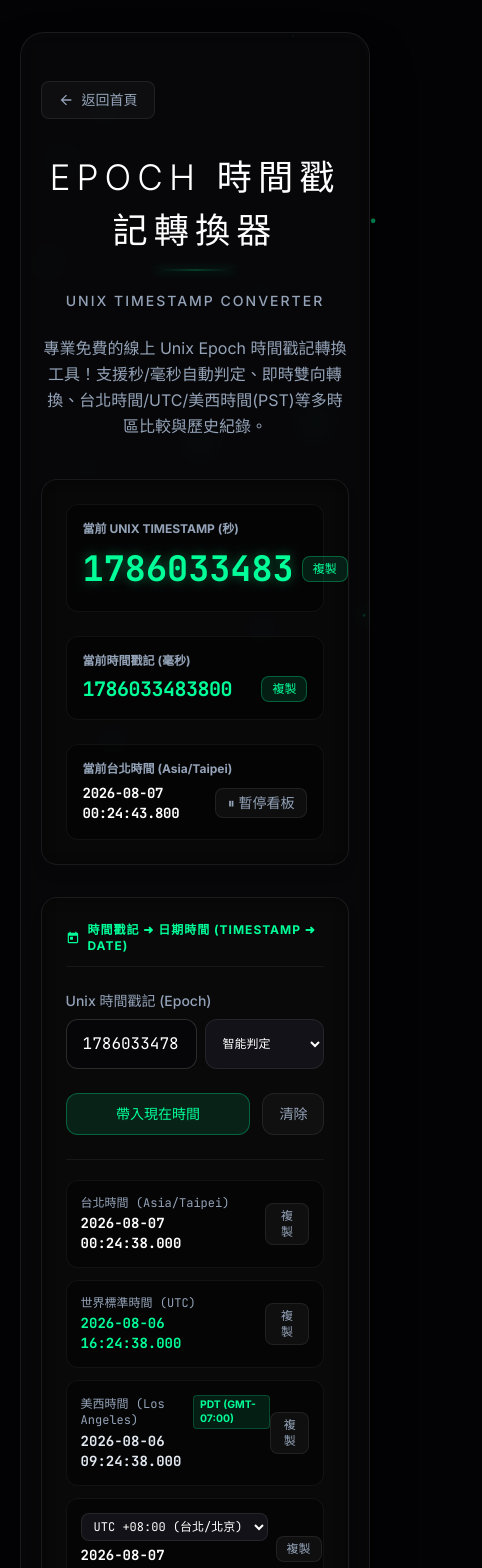
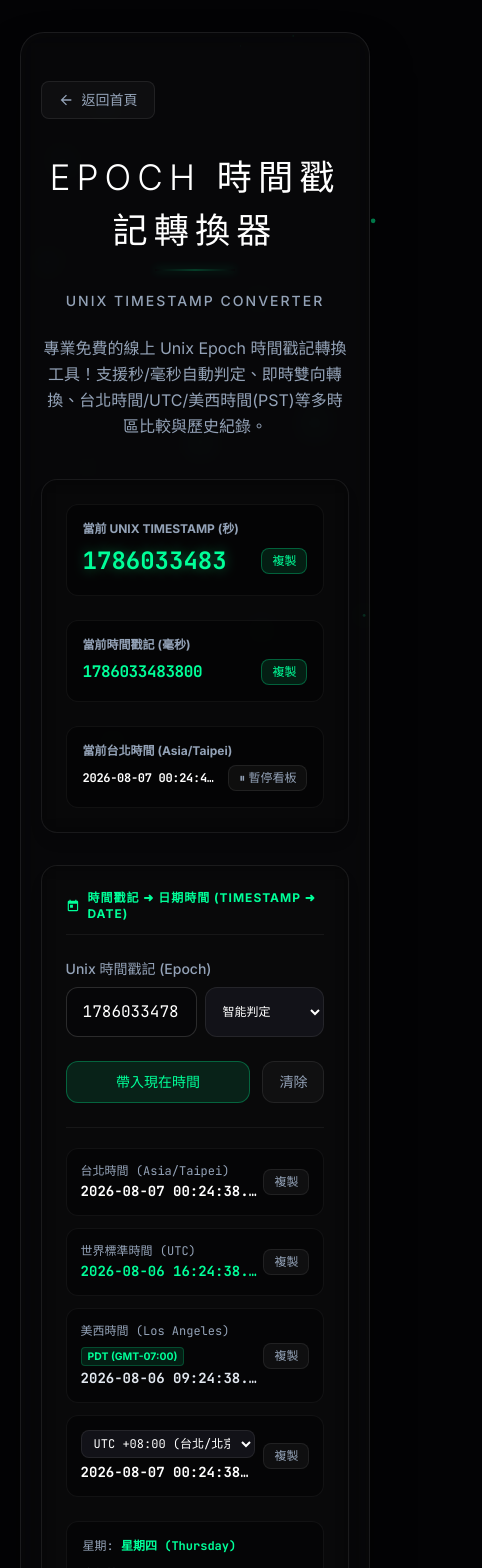
Before and after one commit to wkmaker/smalltools, a Next.js app: page /epoch in a window 390 px wide. Shown: the top 1568 px of the page, 482 px wide, since content can reach past the window. Built offline with nearby package versions, Linux system fonts and the light colour scheme.

Commit message:
更新 epoch 手機排版

```diff
--- a/app/epoch/EpochClient.tsx
+++ b/app/epoch/EpochClient.tsx
@@ -447,44 +447,44 @@ export default function EpochClient() {
         {/* 當前時間動態看板 */}
         <div className="bg-black/30 border border-white/[.08] rounded-2xl p-6 sm:p-8 flex flex-col gap-6 shadow-lg backdrop-blur-md">
           <div className="grid grid-cols-3 gap-6 max-lg:grid-cols-1">
-            <div className="flex flex-col gap-1.5 bg-black/40 border border-white/[.05] p-4 rounded-xl">
+            <div className="flex flex-col gap-1.5 bg-black/40 border border-white/[.05] p-4 rounded-xl min-w-0">
               <span className="text-xs font-semibold text-text-sub">當前 UNIX TIMESTAMP (秒)</span>
-              <div className="flex items-center justify-between gap-2">
-                <span className={`font-mono ${styles.liveClock}`}>{isMounted ? liveSec : '-'}</span>
+              <div className="flex items-center justify-between gap-2 min-w-0">
+                <span className={`font-mono min-w-0 ${styles.liveClock}`}>{isMounted ? liveSec : '-'}</span>
                 <button
                   type="button"
                   onClick={() => copyText(liveSec.toString())}
-                  className="px-2.5 py-1 text-xs font-medium text-[#00ff99] bg-[#00ff99]/10 border border-[#00ff99]/30 rounded-lg hover:bg-[#00ff99]/20 transition-all cursor-pointer shrink-0"
+                  className="px-2.5 py-1 text-xs font-medium text-[#00ff99] bg-[#00ff99]/10 border border-[#00ff99]/30 rounded-lg hover:bg-[#00ff99]/20 transition-all cursor-pointer shrink-0 whitespace-nowrap"
                 >
                   複製
                 </button>
               </div>
             </div>
 
-            <div className="flex flex-col gap-1.5 bg-black/40 border border-white/[.05] p-4 rounded-xl">
+            <div className="flex flex-col gap-1.5 bg-black/40 border border-white/[.05] p-4 rounded-xl min-w-0">
               <span className="text-xs font-semibold text-text-sub">當前時間戳記 (毫秒)</span>
-              <div className="flex items-center justify-between gap-2">
-                <span className="font-mono text-xl font-bold text-[#00ff99] tracking-tight">
+              <div className="flex items-center justify-between gap-2 min-w-0">
+                <span className="font-mono text-base sm:text-xl font-bold text-[#00ff99] tracking-tight min-w-0 truncate">
                   {isMounted ? liveMs : '-'}
                 </span>
                 <button
                   type="button"
                   onClick={() => copyText(liveMs.toString())}
-                  className="px-2.5 py-1 text-xs font-medium text-[#00ff99] bg-[#00ff99]/10 border border-[#00ff99]/30 rounded-lg hover:bg-[#00ff99]/20 transition-all cursor-pointer shrink-0"
+                  className="px-2.5 py-1 text-xs font-medium text-[#00ff99] bg-[#00ff99]/10 border border-[#00ff99]/30 rounded-lg hover:bg-[#00ff99]/20 transition-all cursor-pointer shrink-0 whitespace-nowrap"
                 >
                   複製
                 </button>
               </div>
             </div>
 
-            <div className="flex flex-col gap-1.5 bg-black/40 border border-white/[.05] p-4 rounded-xl">
+            <div className="flex flex-col gap-1.5 bg-black/40 border border-white/[.05] p-4 rounded-xl min-w-0">
               <span className="text-xs font-semibold text-text-sub">當前台北時間 (Asia/Taipei)</span>
-              <div className="flex items-center justify-between gap-2">
-                <span className="font-mono text-sm font-bold text-white tracking-tight">{liveDateStr}</span>
+              <div className="flex items-center justify-between gap-2 min-w-0">
+                <span className="font-mono text-xs sm:text-sm font-bold text-white tracking-tight min-w-0 truncate">{liveDateStr}</span>
                 <button
                   type="button"
                   onClick={() => setIsPaused(!isPaused)}
-                  className={`px-3 py-1 text-sm font-medium border rounded-lg transition-all cursor-pointer shrink-0 ${
+                  className={`px-2.5 py-1 text-xs sm:text-sm font-medium border rounded-lg transition-all cursor-pointer shrink-0 whitespace-nowrap ${
                     isPaused
                       ? 'bg-red-500/15 border-red-500/40 text-red-400 hover:bg-red-500/30'
                       : 'bg-white/[0.04] border-white/[0.08] text-text-sub hover:text-white'
@@ -558,10 +558,10 @@ export default function EpochClient() {
 
             {/* 轉換多時區結果 */}
             <div className="flex flex-col gap-3 font-mono text-xs border-t border-white/[.06] pt-5">
-              <div className="flex justify-between items-center bg-black/40 p-3.5 rounded-xl border border-white/[.05]">
-                <div className="flex flex-col gap-0.5">
+              <div className="flex justify-between items-center bg-black/40 p-3.5 rounded-xl border border-white/[.05] min-w-0">
+                <div className="flex flex-col gap-0.5 min-w-0">
                   <span className="text-text-sub text-[0.75rem]">台北時間 (Asia/Taipei)</span>
-                  <span className="text-white font-bold text-sm">
+                  <span className="text-white font-bold text-sm truncate">
                     {parsedTsResult ? parsedTsResult.taipeiStr : '-'}
                   </span>
                 </div>
@@ -569,17 +569,17 @@ export default function EpochClient() {
                   <button
                     type="button"
                     onClick={() => copyAndRecord(parsedTsResult.taipeiStr, 'ts2date')}
-                    className="px-2.5 py-1 text-[0.75rem] font-medium text-text-sub bg-white/[0.04] border border-white/[0.08] rounded-lg hover:border-[#00ff99] hover:text-[#00ff99] transition-all cursor-pointer"
+                    className="px-2.5 py-1 text-[0.75rem] font-medium text-text-sub bg-white/[0.04] border border-white/[0.08] rounded-lg hover:border-[#00ff99] hover:text-[#00ff99] transition-all cursor-pointer shrink-0 whitespace-nowrap"
                   >
                     複製
                   </button>
                 )}
               </div>
 
-              <div className="flex justify-between items-center bg-black/40 p-3.5 rounded-xl border border-white/[.05]">
-                <div className="flex flex-col gap-0.5">
+              <div className="flex justify-between items-center bg-black/40 p-3.5 rounded-xl border border-white/[.05] min-w-0">
+                <div className="flex flex-col gap-0.5 min-w-0">
                   <span className="text-text-sub text-[0.75rem]">世界標準時間 (UTC)</span>
-                  <span className="text-[#00ff99] font-bold text-sm">
+                  <span className="text-[#00ff99] font-bold text-sm truncate">
                     {parsedTsResult ? parsedTsResult.utcStr : '-'}
                   </span>
                 </div>
@@ -587,24 +587,24 @@ export default function EpochClient() {
                   <button
                     type="button"
                     onClick={() => copyAndRecord(parsedTsResult.utcStr, 'ts2date')}
-                    className="px-2.5 py-1 text-[0.75rem] font-medium text-text-sub bg-white/[0.04] border border-white/[0.08] rounded-lg hover:border-[#00ff99] hover:text-[#00ff99] transition-all cursor-pointer"
+                    className="px-2.5 py-1 text-[0.75rem] font-medium text-text-sub bg-white/[0.04] border border-white/[0.08] rounded-lg hover:border-[#00ff99] hover:text-[#00ff99] transition-all cursor-pointer shrink-0 whitespace-nowrap"
                   >
                     複製
                   </button>
                 )}
               </div>
 
-              <div className="flex justify-between items-center bg-black/40 p-3.5 rounded-xl border border-white/[.05]">
-                <div className="flex flex-col gap-0.5">
-                  <div className="flex items-center gap-2">
+              <div className="flex justify-between items-center bg-black/40 p-3.5 rounded-xl border border-white/[.05] min-w-0">
+                <div className="flex flex-col gap-0.5 min-w-0">
+                  <div className="flex items-center gap-2 min-w-0 flex-wrap">
                     <span className="text-text-sub text-[0.75rem]">美西時間 (Los Angeles)</span>
                     {parsedTsResult && (
-                      <span className="text-[0.65rem] px-1.5 py-0.5 rounded bg-[#00ff99]/10 text-[#00ff99] border border-[#00ff99]/20 font-sans font-semibold">
+                      <span className="text-[0.65rem] px-1.5 py-0.5 rounded bg-[#00ff99]/10 text-[#00ff99] border border-[#00ff99]/20 font-sans font-semibold shrink-0">
                         {parsedTsResult.laBadge}
                       </span>
                     )}
                   </div>
-                  <span className="text-slate-200 font-bold text-sm">
+                  <span className="text-slate-200 font-bold text-sm truncate">
                     {parsedTsResult ? parsedTsResult.laStr : '-'}
                   </span>
                 </div>
@@ -612,7 +612,7 @@ export default function EpochClient() {
                   <button
                     type="button"
                     onClick={() => copyAndRecord(parsedTsResult.laStr, 'ts2date')}
-                    className="px-2.5 py-1 text-[0.75rem] font-medium text-text-sub bg-white/[0.04] border border-white/[0.08] rounded-lg hover:border-[#00ff99] hover:text-[#00ff99] transition-all cursor-pointer"
+                    className="px-2.5 py-1 text-[0.75rem] font-medium text-text-sub bg-white/[0.04] border border-white/[0.08] rounded-lg hover:border-[#00ff99] hover:text-[#00ff99] transition-all cursor-pointer shrink-0 whitespace-nowrap"
                   >
                     複製
                   </button>
@@ -620,8 +620,8 @@ export default function EpochClient() {
               </div>
 
               {/* 自訂選單時區 */}
-              <div className="flex justify-between items-center bg-black/40 p-3.5 rounded-xl border border-white/[.05]">
-                <div className="flex flex-col gap-1 w-full mr-2">
+              <div className="flex justify-between items-center bg-black/40 p-3.5 rounded-xl border border-white/[.05] min-w-0">
+                <div className="flex flex-col gap-1 w-full mr-2 min-w-0">
                   <label htmlFor={selectCustomTzId} className="sr-only">
                     選擇自訂時區
                   </label>
@@ -629,7 +629,7 @@ export default function EpochClient() {
                     id={selectCustomTzId}
                     value={customTzOffset}
                     onChange={(e) => setCustomTzOffset(parseFloat(e.target.value))}
-                    className="bg-select-bg text-text-main border border-border-glass rounded-lg px-2 py-1 outline-none text-xs font-mono cursor-pointer max-w-[220px]"
+                    className="bg-select-bg text-text-main border border-border-glass rounded-lg px-2 py-1 outline-none text-xs font-mono cursor-pointer w-full max-w-[220px]"
                   >
                     <option value="-12">UTC -12:00</option>
                     <option value="-11">UTC -11:00</option>
@@ -667,7 +667,7 @@ export default function EpochClient() {
                     <option value="13">UTC +13:00</option>
                     <option value="14">UTC +14:00</option>
                   </select>
-                  <span className="text-white font-bold text-sm">
+                  <span className="text-white font-bold text-sm truncate">
                     {parsedTsResult ? parsedTsResult.customStr : '-'}
                   </span>
                 </div>
@@ -675,7 +675,7 @@ export default function EpochClient() {
                   <button
                     type="button"
                     onClick={() => copyAndRecord(parsedTsResult.customStr, 'ts2date')}
-                    className="px-2.5 py-1 text-[0.75rem] font-medium text-text-sub bg-white/[0.04] border border-white/[0.08] rounded-lg hover:border-[#00ff99] hover:text-[#00ff99] transition-all cursor-pointer shrink-0"
+                    className="px-2.5 py-1 text-[0.75rem] font-medium text-text-sub bg-white/[0.04] border border-white/[0.08] rounded-lg hover:border-[#00ff99] hover:text-[#00ff99] transition-all cursor-pointer shrink-0 whitespace-nowrap"
                   >
                     複製
                   </button>
@@ -711,24 +711,24 @@ export default function EpochClient() {
               日期時間 ➜ 時間戳記 (Date ➜ Timestamp)
             </h3>
 
-            <div className="grid grid-cols-[1fr_auto] gap-3">
-              <div className="flex flex-col gap-2">
+            <div className="grid grid-cols-1 sm:grid-cols-[1fr_auto] gap-3">
+              <div className="flex flex-col gap-2 min-w-0">
                 <label htmlFor={dtInputId} className="text-sm font-medium text-text-sub">
                   選擇日期與時間
                 </label>
-                <div className="bg-black/20 border border-white/15 rounded-xl px-4 py-3 flex items-center focus-within:border-[#00ff99]/40 transition-colors">
+                <div className="bg-black/20 border border-white/15 rounded-xl px-4 py-3 flex items-center focus-within:border-[#00ff99]/40 transition-colors overflow-hidden">
                   <input
                     id={dtInputId}
                     type="datetime-local"
                     step="1"
                     value={dtInput}
                     onChange={(e) => setDtInput(e.target.value)}
-                    className="w-full bg-transparent border-none outline-none text-white text-base font-mono font-medium [color-scheme:dark]"
+                    className="w-full bg-transparent border-none outline-none text-white text-base font-mono font-medium [color-scheme:dark] min-w-0"
                   />
                 </div>
               </div>
 
-              <div className="flex flex-col gap-2 w-[100px]">
+              <div className="flex flex-col gap-2 w-full sm:w-[100px]">
                 <label htmlFor={dtMsInputId} className="text-sm font-medium text-text-sub">
                   毫秒 (ms)
                 </label>
@@ -818,10 +818,10 @@ export default function EpochClient() {
 
             {/* 轉換結果 */}
             <div className="flex flex-col gap-3 font-mono text-xs border-t border-white/[.06] pt-5">
-              <div className="flex justify-between items-center bg-black/40 p-3.5 rounded-xl border border-white/[.05]">
-                <div className="flex flex-col gap-0.5">
+              <div className="flex justify-between items-center bg-black/40 p-3.5 rounded-xl border border-white/[.05] min-w-0">
+                <div className="flex flex-col gap-0.5 min-w-0">
                   <span className="text-text-sub text-[0.75rem]">Unix 時間戳記 (秒 - 10位)</span>
-                  <span className="text-[#00ff99] font-bold text-base">
+                  <span className="text-[#00ff99] font-bold text-base truncate">
                     {parsedDateResult ? parsedDateResult.secEpoch : '-'}
                   </span>
                 </div>
@@ -829,17 +829,17 @@ export default function EpochClient() {
                   <button
                     type="button"
                     onClick={() => copyAndRecord(parsedDateResult.secEpoch.toString(), 'date2ts')}
-                    className="px-2.5 py-1 text-[0.75rem] font-medium text-text-sub bg-white/[0.04] border border-white/[0.08] rounded-lg hover:border-[#00ff99] hover:text-[#00ff99] transition-all cursor-pointer"
+                    className="px-2.5 py-1 text-[0.75rem] font-medium text-text-sub bg-white/[0.04] border border-white/[0.08] rounded-lg hover:border-[#00ff99] hover:text-[#00ff99] transition-all cursor-pointer shrink-0 whitespace-nowrap"
                   >
                     複製
                   </button>
                 )}
               </div>
 
-              <div className="flex justify-between items-center bg-black/40 p-3.5 rounded-xl border border-white/[.05]">
-                <div className="flex flex-col gap-0.5">
+              <div className="flex justify-between items-center bg-black/40 p-3.5 rounded-xl border border-white/[.05] min-w-0">
+                <div className="flex flex-col gap-0.5 min-w-0">
                   <span className="text-text-sub text-[0.75rem]">Unix 時間戳記 (毫秒 - 13位)</span>
-                  <span className="text-white font-bold text-base">
+                  <span className="text-white font-bold text-base truncate">
                     {parsedDateResult ? parsedDateResult.msEpoch : '-'}
                   </span>
                 </div>
@@ -847,7 +847,7 @@ export default function EpochClient() {
                   <button
                     type="button"
                     onClick={() => copyAndRecord(parsedDateResult.msEpoch.toString(), 'date2ts')}
-                    className="px-2.5 py-1 text-[0.75rem] font-medium text-text-sub bg-white/[0.04] border border-white/[0.08] rounded-lg hover:border-[#00ff99] hover:text-[#00ff99] transition-all cursor-pointer"
+                    className="px-2.5 py-1 text-[0.75rem] font-medium text-text-sub bg-white/[0.04] border border-white/[0.08] rounded-lg hover:border-[#00ff99] hover:text-[#00ff99] transition-all cursor-pointer shrink-0 whitespace-nowrap"
                   >
                     複製
                   </button>
--- a/app/epoch/epoch.module.css
+++ b/app/epoch/epoch.module.css
@@ -2,10 +2,17 @@
 
 .liveClock {
   font-family: 'JetBrains Mono', monospace;
-  font-size: 2.2rem;
+  font-size: 1.5rem;
   font-weight: 700;
   color: #00ff99;
   text-shadow: 0 0 12px rgba(0, 255, 153, 0.4);
+  word-break: break-all;
+}
+
+@media (min-width: 640px) {
+  .liveClock {
+    font-size: 2.2rem;
+  }
 }
 
 .monoCode {
```
